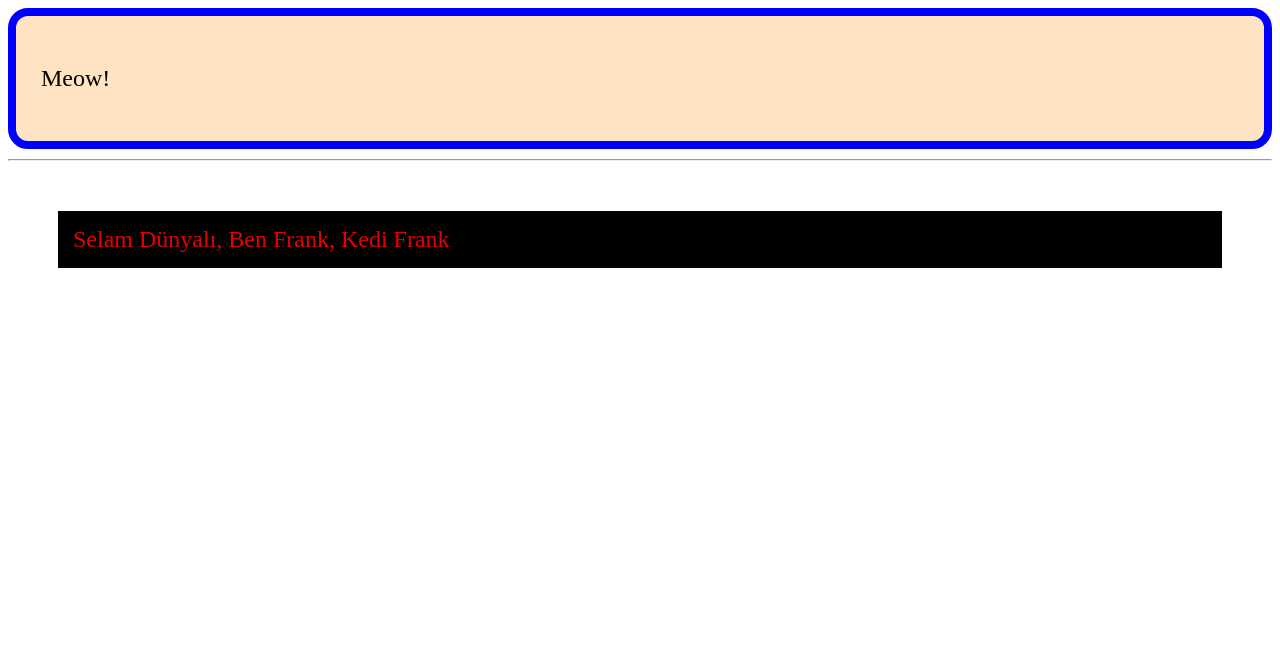
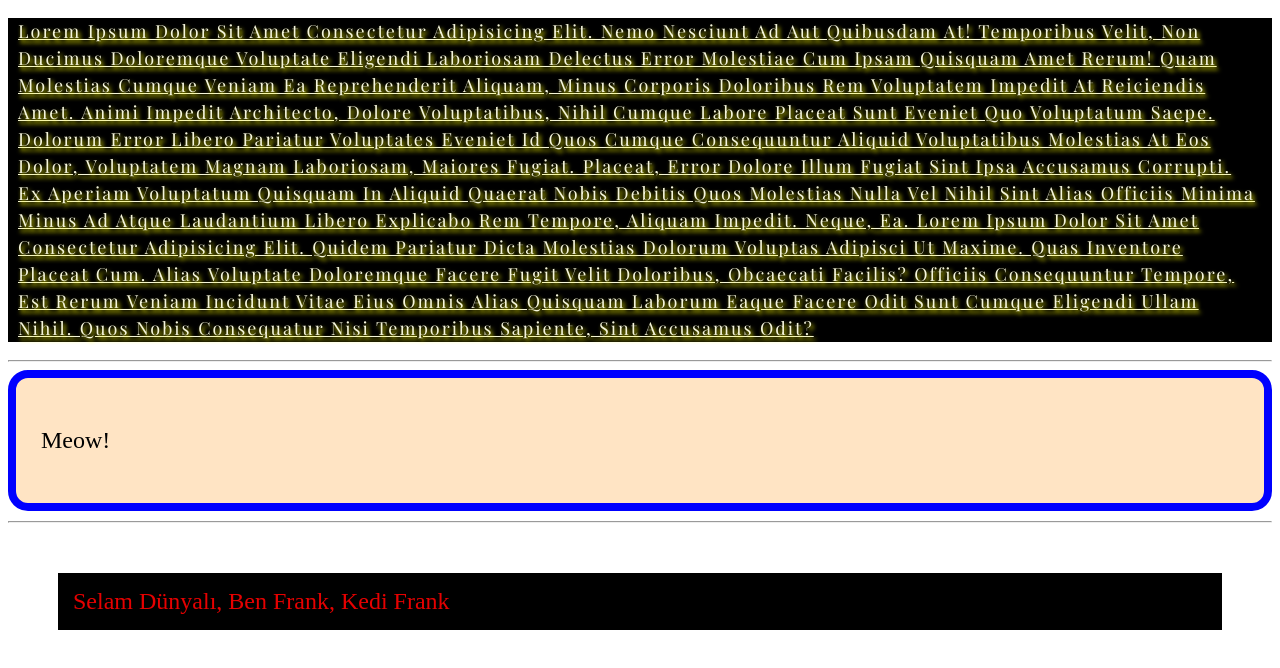
Before and after one commit to seyitozdol/0_Codes, a plain HTML site: page index.html in a window 1280 px wide. Drawn offline with nearby package versions, Linux system fonts and the light colour scheme; a web font is replaced by a local one.

Commit message:
font, text

```diff
--- a/index.html
+++ b/index.html
@@ -13,16 +13,28 @@
 
 
     </style> -->
+    <!-- google font -->
+    <link href="https://fonts.googleapis.com/css2?family=Playfair+Display:ital,wght@0,400..900;1,400..900&display=swap" rel="stylesheet">
 
     <!-- external css -->
     <link rel="stylesheet" href="style.css">
 </head>
 <body>
+    <!-- start codes -->
+    <p id="parag_id4">Lorem ipsum dolor sit amet consectetur adipisicing elit. Nemo nesciunt ad aut quibusdam at! Temporibus velit, non ducimus doloremque voluptate eligendi laboriosam delectus error molestiae cum ipsam quisquam amet rerum!
+    Quam molestias cumque veniam ea reprehenderit aliquam, minus corporis doloribus rem voluptatem impedit at reiciendis amet. Animi impedit architecto, dolore voluptatibus, nihil cumque labore placeat sunt eveniet quo voluptatum saepe.
+    Dolorum error libero pariatur voluptates eveniet id quos cumque consequuntur aliquid voluptatibus molestias at eos dolor, voluptatem magnam laboriosam, maiores fugiat. Placeat, error dolore illum fugiat sint ipsa accusamus corrupti.
+    Ex aperiam voluptatum quisquam in aliquid quaerat nobis debitis quos molestias nulla vel nihil sint alias officiis minima minus ad atque laudantium libero explicabo rem tempore, aliquam impedit. Neque, ea. Lorem ipsum dolor sit amet consectetur adipisicing elit. Quidem pariatur dicta molestias dolorum voluptas adipisci ut maxime. Quas inventore placeat cum. Alias voluptate doloremque facere fugit velit doloribus, obcaecati facilis?
+    Officiis consequuntur tempore, est rerum veniam incidunt vitae eius omnis alias quisquam laborum eaque facere odit sunt cumque eligendi ullam nihil. Quos nobis consequatur nisi temporibus sapiente, sint accusamus odit?
+
+
+    </p>
+    <hr>
     <div id="div_id">
         <p>Meow!</p>
     </div>
     <hr>
-    <!-- start codes -->
+
     <p id="parag_id">Selam Dünyalı, Ben Frank, Kedi Frank</p>
     <!-- inline Css3 -->
 
--- a/style.css
+++ b/style.css
@@ -64,3 +64,32 @@
 
 
 }
+
+#parag_id4{
+    font-style: inherit;
+    text-shadow: 2px 3px 4px yellow;
+    text-decoration:underline;
+    text-transform: capitalize;
+    line-height: 1.5;
+    text-align: left;
+    padding-left: 10px;
+    padding-right: 12px;
+    word-spacing: 7;
+    letter-spacing: 2px;
+    font-weight: 100;
+    font-family: "Playfair Display", serif;
+    font-optical-sizing: auto;
+    font-weight: <weight>;
+    font-style: normal;
+    color: beige;
+    font-size: 18px;
+    background-color: black;
+
+
+}
+
+
+
+
+
+}
```
